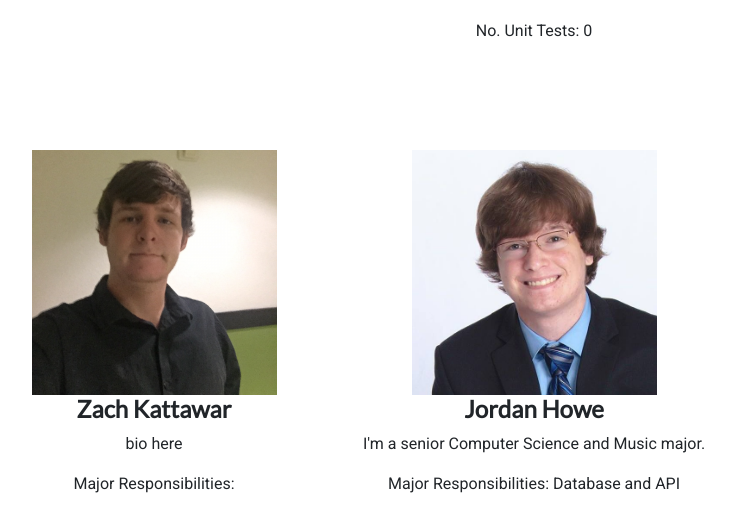
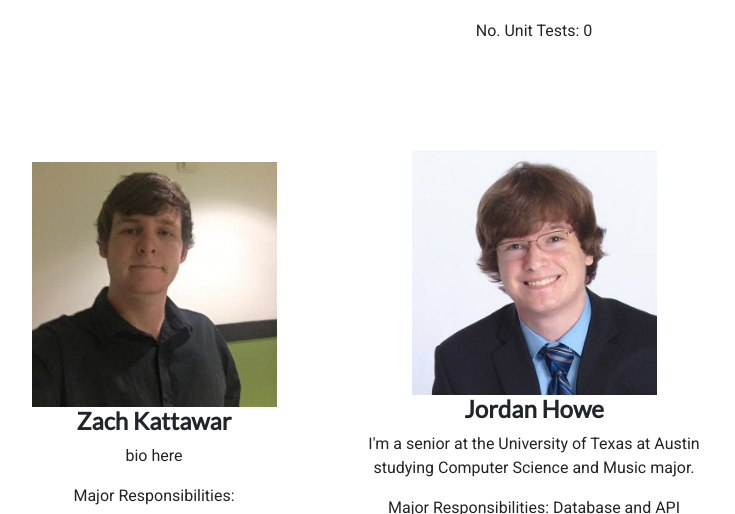
Before and after one commit to kattawar/canitstreamtome, a Flask app: template app/templates/about.html in a window 1280 px wide. Shown: the part 1200-1714 px from the top of the page, without its empty margins (106-841 px from the left). Run offline with Flask 2, Linux system fonts and the light colour scheme; the template is opened without the code that fills it, so the values that code supplies are empty; some libraries are stand-ins or nearby versions.

Commit message:
Jordan: Updated bio

```diff
--- a/app/templates/about.html
+++ b/app/templates/about.html
@@ -111,7 +111,7 @@
               <div class="col-sm-4">
               <img class="img-responsive" style="width: 70%" src="/static/img/jordan_howe.jpg" alt="">
               <h4>Jordan Howe</h4>
-              <p>I'm a senior Computer Science and Music major.</p>
+              <p>I'm a senior at the University of Texas at Austin studying Computer Science and Music major.</p>
               <p>Major Responsibilities: Database and API</p>
               <p>No. Commits: {{ jordan_commits }}</p>
               <p>No. Issues: {{ jordan_no_issues }}</p>
```
